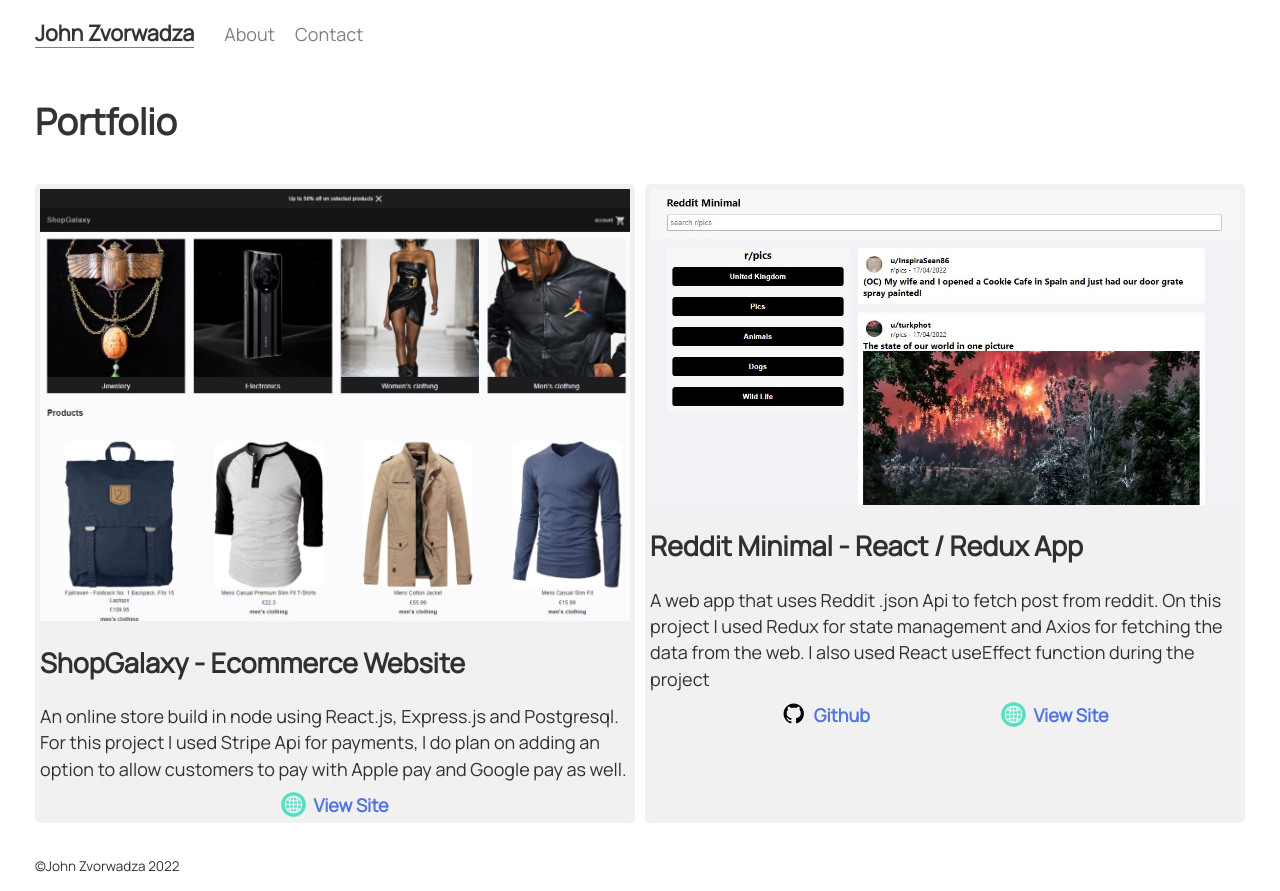
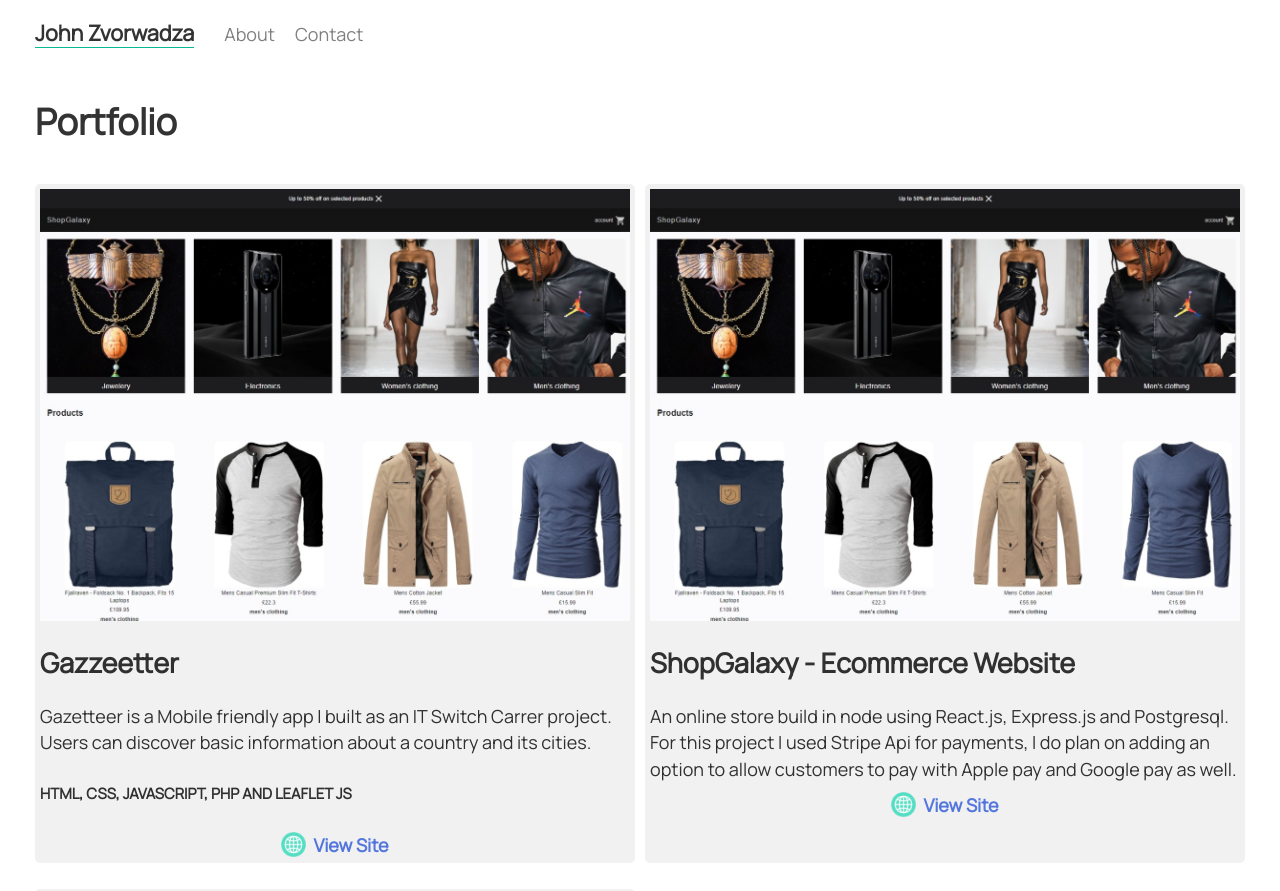
Before and after one commit to johnzvorwadza/react_portfolio, a React (Create React App) app: page /#/ in a window 1280 px wide. Shown: the top 891 px of the page. Built offline with nearby package versions, Linux system fonts and the light colour scheme.

Commit message:
added gazetteer project to portfolio

```diff
--- a/src/Portfolio.js
+++ b/src/Portfolio.js
@@ -10,6 +10,24 @@
 
 
 <div className='portfolio'>
+            <img className='portfolioImg' src={shopgalaxyimage}/>
+            <div>
+                <h2 style={{marginTop:20}}>Gazzeetter</h2>
+                <span>Gazetteer is a Mobile friendly app I built as an IT Switch Carrer project.
+                    Users can discover basic information about a country and its cities.
+                    <h5>HTML, CSS, JAVASCRIPT, PHP AND LEAFLET JS</h5></span>
+                <Links link={
+                    {
+                        'github':null
+                        ,'web':"https://johnzvorwadza.uk/IT/gazzeetter/"
+                     }
+                }
+                />
+            </div>
+        </div>
+
+
+        <div className='portfolio'>
             <img className='portfolioImg' src={shopgalaxyimage}/>
             <div>
                 <h2 style={{marginTop:20}}>ShopGalaxy - Ecommerce Website</h2>
```
Also changed, not shown: src/img/gazetteer.jpeg (added).
